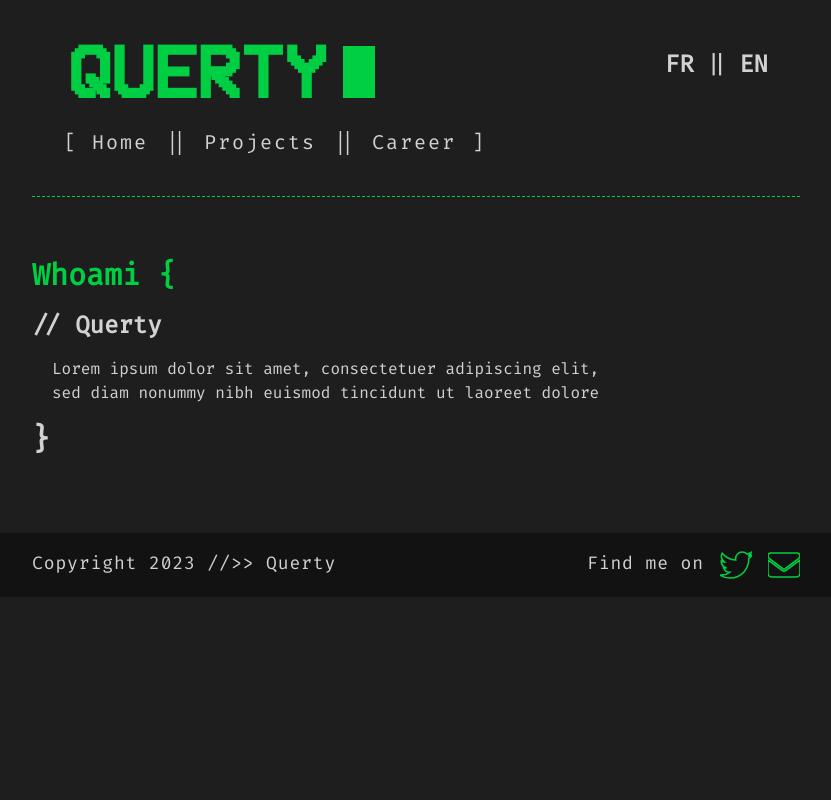
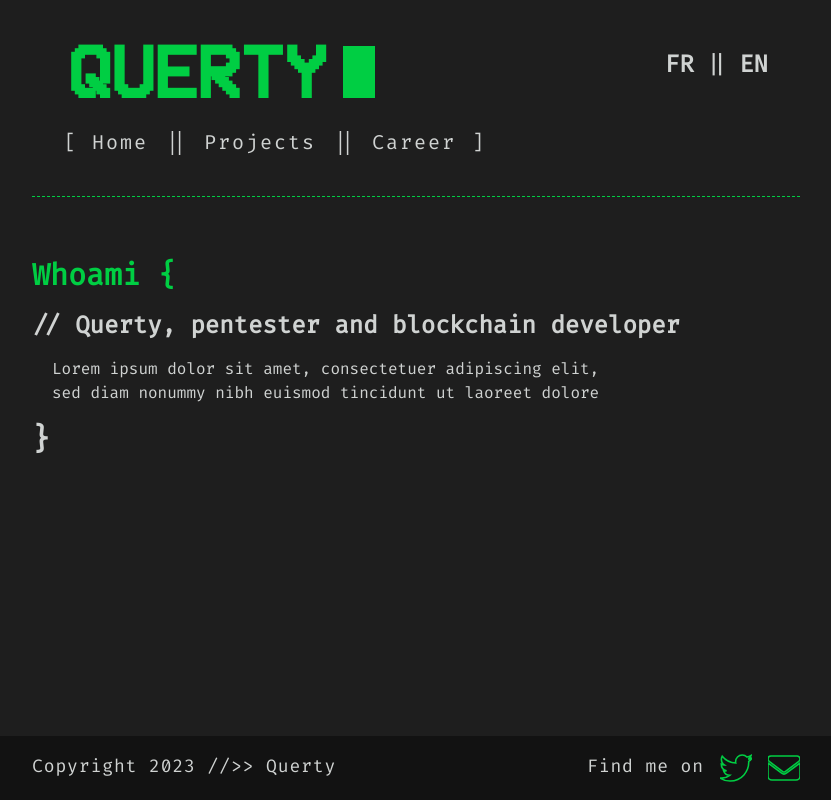
Before and after one commit to Quertyy/website, a Next.js app: page / in a window 1280 px wide. Shown: the whole page, without its empty margins (224-1055 px from the left). Built offline with nearby package versions, Linux system fonts and the light colour scheme.

Commit message:
fix: footer stick to bottom

```diff
--- a/components/Footer.jsx
+++ b/components/Footer.jsx
@@ -2,7 +2,7 @@ import React from 'react';
 
 const Footer = () => {
     return (
-        <footer className="bg-bgblack text-lg flex items-center justify-between py-4 px-8 mt-auto md:flex hidden">
+        <footer className="bg-bgblack text-lg flex items-center justify-between py-4 px-8 md:flex sticky top-[100vh]">
             <div className="max-w-screen-md mx-auto flex justify-between w-full tracking-wider">
             <p>Copyright 2023 //{'>'}{'>'} Querty</p>
                 <div className="flex space-x-4">
--- a/components/Whoami.jsx
+++ b/components/Whoami.jsx
@@ -4,7 +4,7 @@ const Whoami = () => {
     return (
         <div className="py-5">
             <h1 className="text-3xl font-bold text-green">Whoami {'{'}</h1>
-          <h2 className="text-2xl text-gray-t font-bold py-4">// Querty</h2>
+            <h2 className="text-2xl text-gray-t font-bold py-4">// Querty, pentester and blockchain developer</h2>
             <div className="pl-5">
                 <p className="text-md">Lorem ipsum dolor sit amet, consectetuer adipiscing elit,</p>
                 <p className="text-md">sed diam nonummy nibh euismod tincidunt ut laoreet dolore</p>
```
Lines whose indentation alone changed are shown as unchanged.
